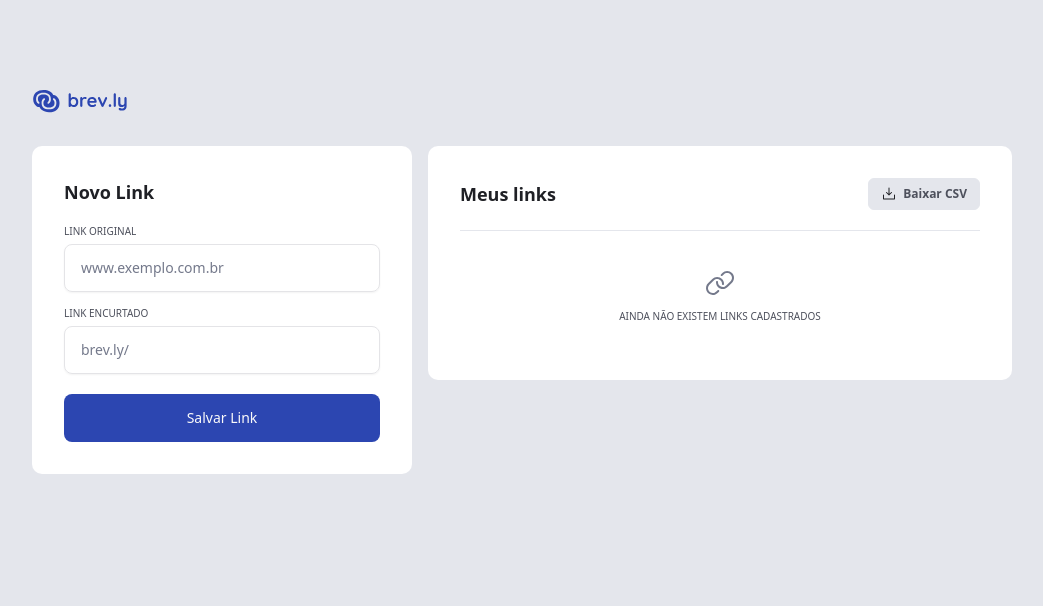
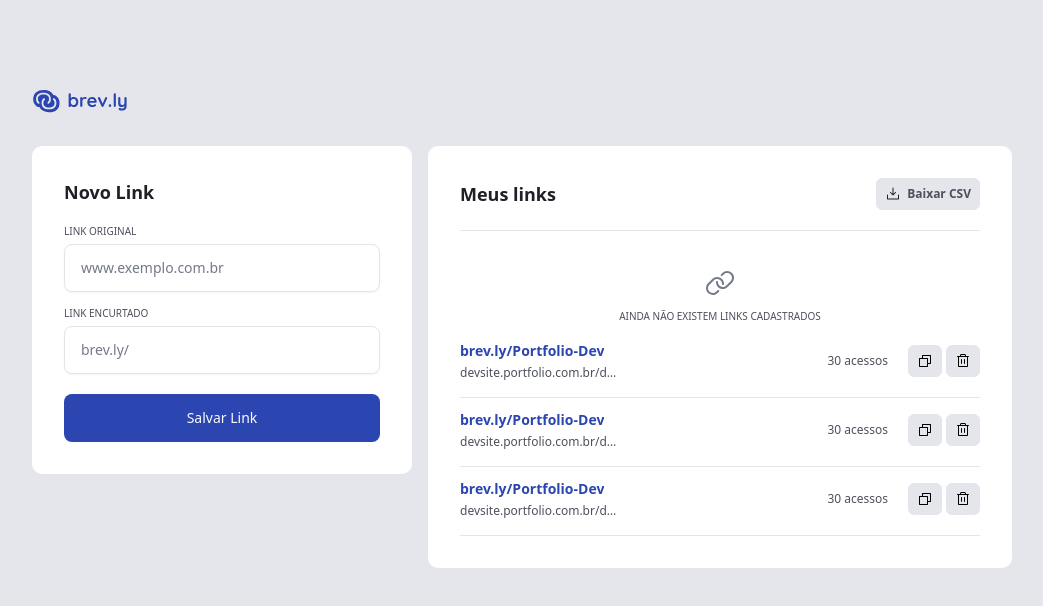
Before and after one commit to joaoKnisspell/ftr-brevly, a React (Vite) app in the folder web/: page / in a window 1280 px wide. Shown: the top 606 px of the page, without its empty margins (118-1161 px from the left). Built offline with nearby package versions, Linux system fonts and the light colour scheme.

Commit message:
feat:ListItem & HomePage mocked.

```diff
--- /dev/null
+++ b/web/src/components/LinkItem/index.tsx
@@ -0,0 +1,21 @@
+import { Button } from "../ui/button";
+import ThrashIcon from "@/assets/Trash.svg"
+import CopyIcon from "@/assets/Copy.svg"
+
+export default function LinkItem(){
+    return(
+        <div className="w-full flex icems-center justify-between pb-3 border-b border-gray-200 lg:pb-4">
+            <div className="w-1/2 flex flex-col gap-1 items-start overflow-hidden white-space: nowrap lg:flex-1">
+                <span className="text-sm text-blue-base truncate font-semibold sm:max-w-[157px] max-w-full">brev.ly/Portfolio-Dev</span>
+                <span className="text-xs text-gray-500 truncate sm:max-w-[157px] max-w-full">devsite.portfolio.com.br/devname-123456</span>
+            </div>
+            <div className="w-1/2 flex items-center justify-end gap-4 lg:gap-5 lg:w-auto">
+                <span className="text-gray-500 text-xs">30 acessos</span>
+                <div className="flex items-center gap-1">
+                    <Button variant={"secondary"} size={"sm"}><img className="size-4" src={CopyIcon} /></Button>
+                    <Button variant={"secondary"} size={"sm"}><img className="size-4" src={ThrashIcon} /></Button>
+                </div>
+            </div>
+        </div>
+    )
+}
--- a/web/src/components/ui/button.tsx
+++ b/web/src/components/ui/button.tsx
@@ -16,7 +16,7 @@ const buttonVariants = cva(
       },
       size: {
         default: "h-12 px-4 py-2 has-[>svg]:px-3 w-full",
-        sm: "h-8 rounded-sm gap-1.5 px-3 has-[>svg]:px-2.5",
+        sm: "h-8 rounded-sm gap-1.5 px-2 has-[>svg]:px-2.5",
         lg: "h-10 rounded-md px-6 has-[>svg]:px-4",
         icon: "size-9",
         "icon-sm": "size-8",
--- a/web/src/pages/HomePage.tsx
+++ b/web/src/pages/HomePage.tsx
@@ -8,6 +8,7 @@ import { Button } from '@/components/ui/button'
 import DownloadIcon from '@/assets/DownloadSimple.svg'
 import { Label } from '@/components/ui/label'
 import LinkIcon from '@/assets/Link.svg'
+import LinkItem from '@/components/LinkItem'
 
 export default function HomePage(){
     return(
@@ -24,7 +25,7 @@ export default function HomePage(){
                     </div>
                     <Button>Salvar Link</Button>
                 </Card>
-                <Card className='flex-1'>
+                <Card className='w-full lg:flex-1'>
                     <CardHeader headlineText='Meus links' >
                         <Button variant={'secondary'} size={'sm'}><img className='size-4' src={DownloadIcon} />Baixar CSV</Button>
                     </CardHeader>
@@ -32,6 +33,11 @@ export default function HomePage(){
                         <img className='size-8' src={LinkIcon} />
                         <Label>Ainda não existem links cadastrados</Label>
                     </div>
+                    <div className='w-full flex flex-col gap-3'>
+                        <LinkItem />
+                        <LinkItem />
+                        <LinkItem />
+                    </div>
                 </Card>
             </section>
 
```
Also changed, not shown: web/src/assets/Copy.svg (added), web/src/assets/Trash.svg (added).
